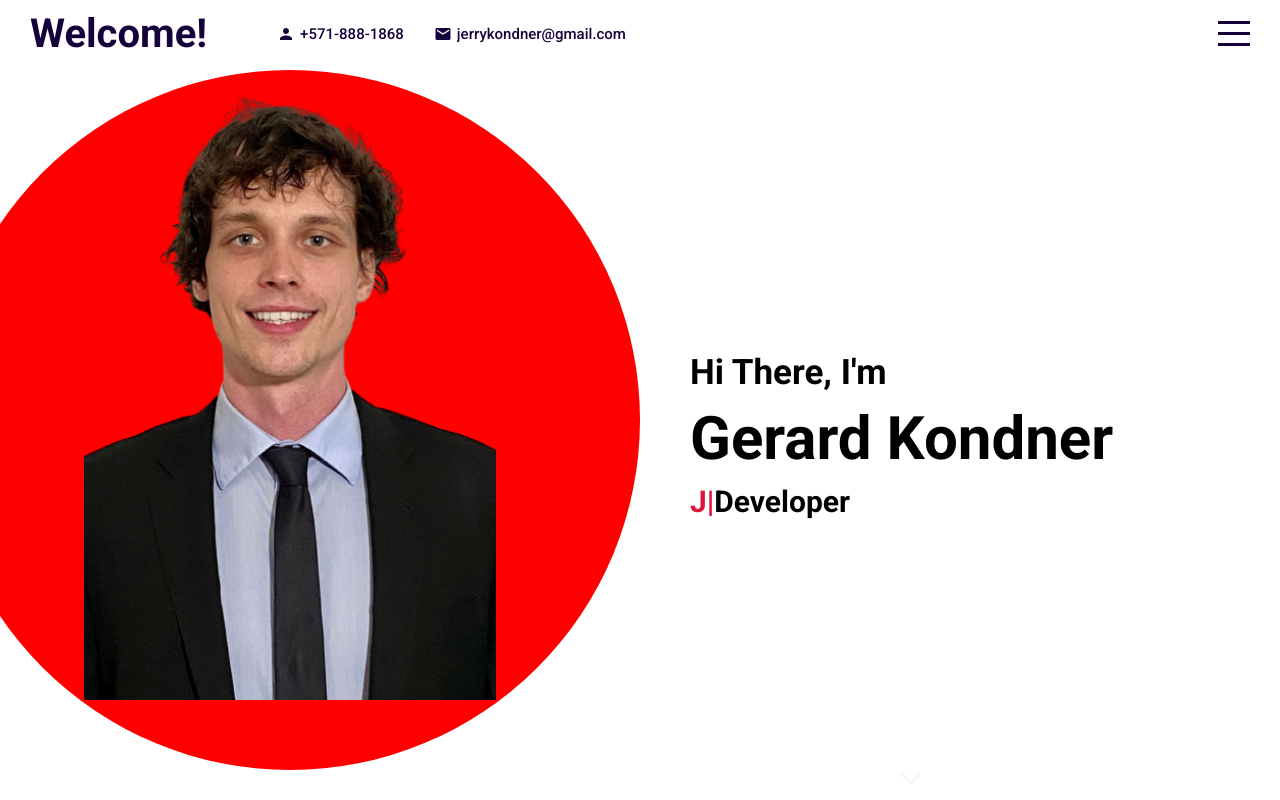
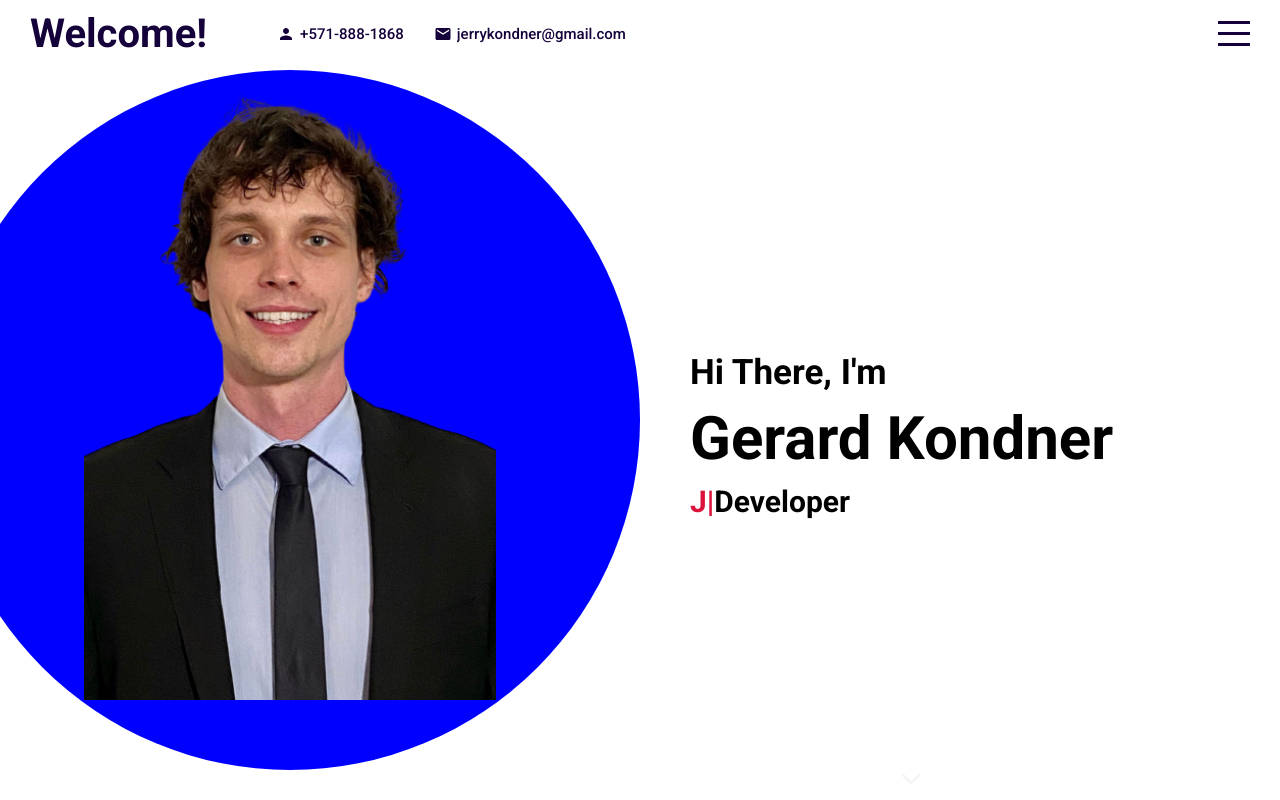
Before and after one commit to jerrytc7/Personal-Portfolio, a React (Create React App) app: page / in a window 1280 px wide. Built offline with nearby package versions, Linux system fonts and the light colour scheme.

Commit message:
image background color

```diff
--- a/src/components/intro/intro.scss
+++ b/src/components/intro/intro.scss
@@ -16,7 +16,7 @@
         .imgContainer{
             width: 700px;
             height: 700px;
-            background-color: red;
+            background-color: blue;
             border-radius: 50%;
             display: flex;
             align-items: flex;
```
